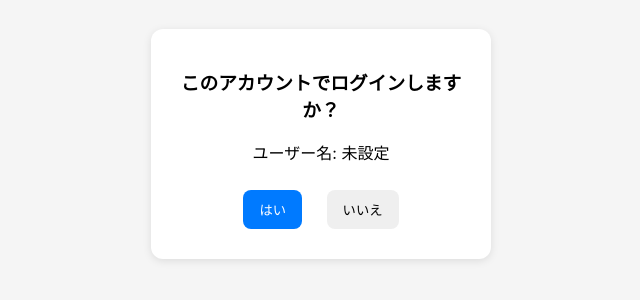
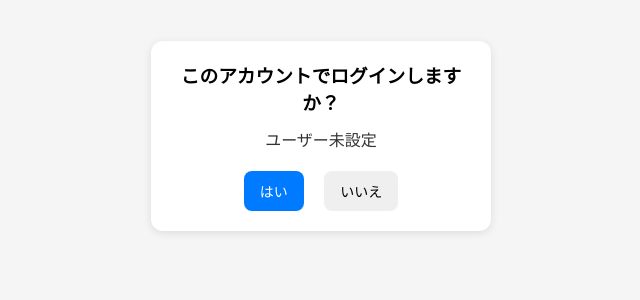
Before and after one commit to rect494/dash, a plain HTML site: page confirm.html in a window 1280 px wide. Shown: the part 264-564 px from the top of the page, without its empty margins (319-959 px from the left). Drawn offline with Linux system fonts and the light colour scheme.

Commit message:
Update confirm.html

```diff
--- a/confirm.html
+++ b/confirm.html
@@ -2,7 +2,8 @@
 <html lang="ja">
 <head>
   <meta charset="UTF-8">
-  <title>確認</title>
+  <meta name="viewport" content="width=device-width,initial-scale=1" />
+  <title>ログイン確認</title>
   <style>
     body {
       font-family: -apple-system, BlinkMacSystemFont, sans-serif;
@@ -10,6 +11,7 @@
       justify-content: center;
       align-items: center;
       height: 100vh;
+      margin: 0;
       background: #f5f5f5;
     }
     .box {
@@ -20,12 +22,22 @@
       text-align: center;
       width: 300px;
     }
+    h3 {
+      margin-top: 0;
+      margin-bottom: 12px;
+    }
+    p {
+      margin: 10px 0 20px;
+      font-weight: 500;
+      color: #333;
+    }
     button {
-      margin: 10px;
+      margin: 0 8px;
       padding: 10px 16px;
       border-radius: 8px;
       border: none;
       cursor: pointer;
+      font-size: 14px;
     }
     .yes { background: #007aff; color: #fff; }
     .no { background: #efefef; }
@@ -41,7 +53,8 @@
 
   <script>
     const user = localStorage.getItem("autoLoginUser");
-    document.getElementById("username").textContent = "ユーザー名: " + (user || "未設定");
+    document.getElementById("username").textContent =
+      user ? "ユーザー名: " + user : "ユーザー未設定";
 
     function proceed() {
       window.location.href = "dashboard.html";
```
